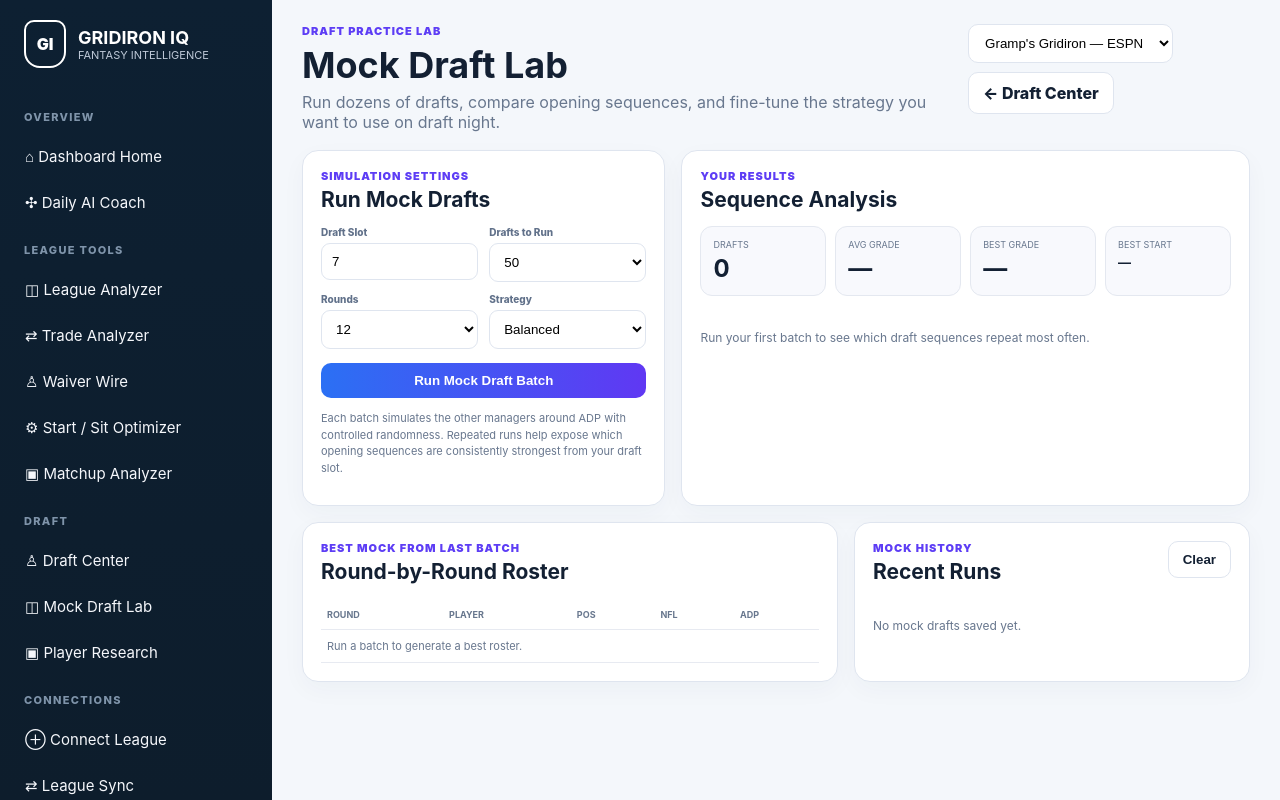
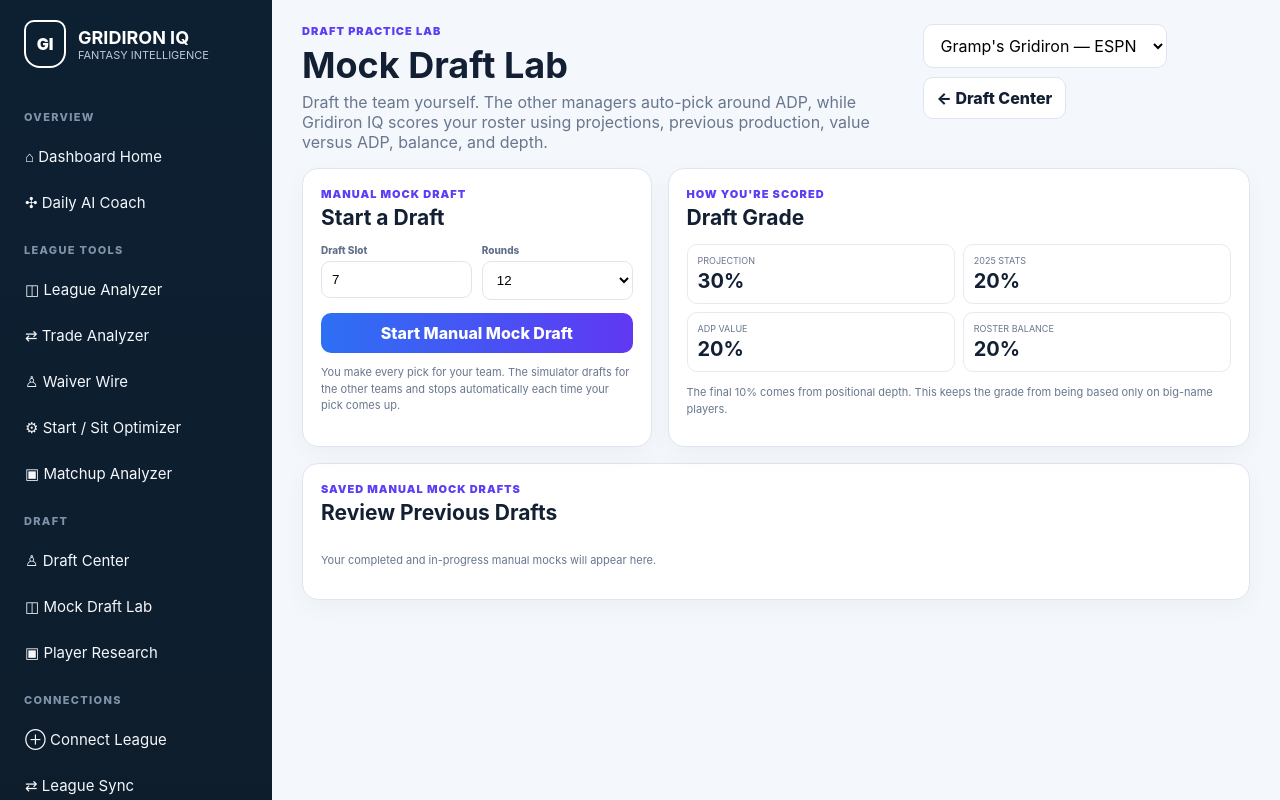
Before and after one commit to cschernika/gridiron-iq-new, a Flask app: page /mock-draft in a window 1280 px wide. Run offline with Flask 3, Linux system fonts and the light colour scheme.

Commit message:
Add files via upload

```diff
--- a/templates/mock_draft.html
+++ b/templates/mock_draft.html
@@ -2,109 +2,130 @@
 {% block title %}Mock Draft Lab | Gridiron IQ{% endblock %}
 {% block body %}
 <style>
-.md-page{--p:#5d3df5;--b:#2477f3;--g:#16a34a;--t:#132033;--m:#68778e;--l:#dfe5ef;color:var(--t)}
-.md-header{display:flex;justify-content:space-between;gap:18px;align-items:flex-start;margin-bottom:18px}
-.md-kicker{color:var(--p);font-size:11px;font-weight:900;letter-spacing:.09em}.md-header h1{font-size:36px;margin:5px 0}.md-header p{margin:0;color:var(--m)}
-.md-actions{display:flex;gap:9px;flex-wrap:wrap}.md-select,.md-input{border:1px solid var(--l);border-radius:10px;background:#fff;padding:10px 12px}
-.md-btn{border:1px solid var(--l);background:#fff;border-radius:10px;padding:10px 14px;font-weight:800;cursor:pointer;text-decoration:none;color:var(--t)}
-.md-btn.primary{border:0;color:#fff;background:linear-gradient(90deg,#2b70f4,#6038f3)}
-.md-grid{display:grid;grid-template-columns:.78fr 1.22fr;gap:16px;margin-bottom:16px}
-.md-card{background:#fff;border:1px solid var(--l);border-radius:16px;padding:18px;box-shadow:0 8px 24px rgba(25,45,75,.035)}
-.md-card h2{font-size:21px;margin:4px 0 14px}.md-form{display:grid;grid-template-columns:1fr 1fr;gap:11px}.md-form label{font-size:10px;color:#61718a;font-weight:800}.md-form input,.md-form select{width:100%;margin-top:5px;border:1px solid var(--l);border-radius:9px;padding:10px;background:#fff}
-.md-run{width:100%;margin-top:14px}.md-note{font-size:11px;color:var(--m);line-height:1.5;margin-top:12px}
-.md-stats{display:grid;grid-template-columns:repeat(4,1fr);gap:9px}.md-stat{background:#f8f9fd;border:1px solid #e4e8f0;border-radius:12px;padding:12px}.md-stat span,.md-stat strong{display:block}.md-stat span{font-size:9px;color:var(--m);text-transform:uppercase}.md-stat strong{font-size:24px;margin-top:4px}
-.md-sequences{margin-top:14px;display:grid;gap:8px}.md-seq{display:grid;grid-template-columns:1fr 70px 55px;gap:8px;align-items:center;border-bottom:1px solid #e8ebf1;padding:8px 0}.md-seq b{font-size:12px}.md-seq span{font-size:11px;color:var(--m)}
-.md-results{display:grid;grid-template-columns:1.15fr .85fr;gap:16px}.md-table{width:100%;border-collapse:collapse}.md-table th,.md-table td{padding:9px 6px;border-bottom:1px solid #e7eaf1;text-align:left;font-size:11px}.md-table th{font-size:9px;color:var(--m)}
-.md-history{display:grid;gap:8px}.md-history-row{display:grid;grid-template-columns:60px 95px 1fr 50px;gap:8px;align-items:center;padding:9px;border:1px solid #e7eaf1;border-radius:9px}.md-history-row span{font-size:11px}.md-grade{display:grid;place-items:center;width:38px;height:28px;border-radius:8px;background:#eaf8ee;color:#158c3b;font-weight:900}
-.md-empty{color:var(--m);font-size:12px;padding:20px 0}
-@media(max-width:950px){.md-grid,.md-results{grid-template-columns:1fr}.md-stats{grid-template-columns:1fr 1fr}}@media(max-width:620px){.md-header{flex-direction:column}.md-form{grid-template-columns:1fr}.md-stats{grid-template-columns:1fr}}
+.ml{--p:#5d3df5;--t:#132033;--m:#68778e;--l:#dfe5ef;--g:#16a34a;--o:#f39a00;--r:#d83a3a;color:var(--t)}
+.ml-head{display:flex;justify-content:space-between;gap:18px;align-items:flex-start;margin-bottom:16px}.ml-k{color:var(--p);font-size:11px;font-weight:900;letter-spacing:.09em}.ml-head h1{font-size:36px;margin:5px 0}.ml-head p{margin:0;color:var(--m);max-width:730px}.ml-actions{display:flex;gap:9px;flex-wrap:wrap}
+.ml-btn,.ml-select,.ml-input{border:1px solid var(--l);background:#fff;border-radius:10px;padding:10px 13px;font:inherit}.ml-btn{font-weight:800;cursor:pointer;text-decoration:none;color:var(--t)}.ml-btn.primary{border:0;color:#fff;background:linear-gradient(90deg,#2d70f4,#6038f3)}
+.ml-grid{display:grid;grid-template-columns:.75fr 1.25fr;gap:16px;margin-bottom:16px}.ml-card{background:#fff;border:1px solid var(--l);border-radius:16px;padding:18px;box-shadow:0 8px 24px rgba(25,45,75,.035)}.ml-card h2{font-size:21px;margin:4px 0 14px}
+.ml-form{display:grid;grid-template-columns:1fr 1fr;gap:10px}.ml-form label{font-size:10px;color:#61718a;font-weight:800}.ml-form input,.ml-form select{width:100%;margin-top:5px;border:1px solid var(--l);border-radius:9px;padding:10px;background:#fff}.ml-full{width:100%;margin-top:13px}.ml-note{font-size:11px;color:var(--m);line-height:1.5}
+.ml-board-layout{display:grid;grid-template-columns:1.5fr .8fr;gap:16px}.ml-player-tools{display:flex;gap:8px;flex-wrap:wrap;margin-bottom:10px}.ml-player-tools input{flex:1;min-width:180px;border:1px solid var(--l);border-radius:9px;padding:9px}.ml-tabs{display:flex;gap:6px;flex-wrap:wrap}.ml-tabs button{border:0;border-radius:999px;padding:7px 10px;background:#f0f3f8;color:#65748a;font-weight:800;cursor:pointer}.ml-tabs button.active{background:var(--p);color:#fff}
+.ml-table-wrap{overflow:auto;max-height:610px}.ml-table{width:100%;border-collapse:collapse;min-width:700px}.ml-table th,.ml-table td{padding:9px 7px;border-bottom:1px solid #e7eaf1;text-align:left;font-size:10px}.ml-table th{font-size:8px;color:var(--m);text-transform:uppercase;position:sticky;top:0;background:#fff}.ml-table tbody tr:hover{background:#f8f9fc}.ml-pick{border:0;border-radius:8px;background:var(--p);color:#fff;padding:7px 9px;font-weight:900;cursor:pointer}.ml-iq{font-weight:900;color:var(--p)}
+.ml-status{background:#f7f8fc;border-radius:12px;padding:13px;margin-bottom:12px}.ml-status span,.ml-status strong{display:block}.ml-status span{font-size:10px;color:var(--m);text-transform:uppercase}.ml-status strong{font-size:22px;margin-top:4px}.ml-grade{display:grid;grid-template-columns:1fr 1fr;gap:8px;margin-bottom:12px}.ml-grade div{border:1px solid #e6eaf1;border-radius:10px;padding:10px}.ml-grade span,.ml-grade strong{display:block}.ml-grade span{font-size:9px;color:var(--m);text-transform:uppercase}.ml-grade strong{font-size:20px;margin-top:3px}
+.ml-roster{width:100%;border-collapse:collapse}.ml-roster th,.ml-roster td{padding:8px 5px;border-bottom:1px solid #e7eaf1;text-align:left;font-size:10px}.ml-roster th{font-size:8px;color:var(--m)}.ml-small{font-size:10px;color:var(--m)}.ml-complete{color:var(--g);font-weight:900}
+.ml-saved{display:grid;gap:8px}.ml-saved-row{display:grid;grid-template-columns:95px 1fr 90px 90px;gap:10px;align-items:center;border:1px solid #e7eaf1;border-radius:10px;padding:10px}.ml-saved-row b,.ml-saved-row span{font-size:11px}.ml-review{color:#3d5fea;font-weight:900;text-decoration:none}.ml-empty{color:var(--m);font-size:11px;padding:14px 0}
+@media(max-width:1000px){.ml-grid,.ml-board-layout{grid-template-columns:1fr}}@media(max-width:620px){.ml-head{flex-direction:column}.ml-form{grid-template-columns:1fr}.ml-saved-row{grid-template-columns:1fr 1fr}}
 </style>
 
-<div class="md-page">
-  <section class="md-header">
-    <div>
-      <div class="md-kicker">DRAFT PRACTICE LAB</div>
-      <h1>Mock Draft Lab</h1>
-      <p>Run dozens of drafts, compare opening sequences, and fine-tune the strategy you want to use on draft night.</p>
-    </div>
-    <div class="md-actions">
-      <select id="md-league" class="md-select">
+<div class="ml">
+  <section class="ml-head">
+    <div><div class="ml-k">DRAFT PRACTICE LAB</div><h1>Mock Draft Lab</h1><p>Draft the team yourself. The other managers auto-pick around ADP, while Gridiron IQ scores your roster using projections, previous production, value versus ADP, balance, and depth.</p></div>
+    <div class="ml-actions">
+      <select id="ml-league" class="ml-select">
         {% for item in draft_leagues %}
         <option value="{{ item.key }}" {% if item.key == active_league_key %}selected{% endif %}>{{ item.name }} — {{ item.platform }}</option>
         {% endfor %}
       </select>
-      <a class="md-btn" href="/draft-center">← Draft Center</a>
+      <a class="ml-btn" href="/draft-center">← Draft Center</a>
     </div>
   </section>
 
-  <section class="md-grid">
-    <article class="md-card">
-      <div class="md-kicker">SIMULATION SETTINGS</div>
-      <h2>Run Mock Drafts</h2>
-      <div class="md-form">
-        <label>Draft Slot<input id="md-slot" type="number" min="1" max="{{ mock_context.teams }}" value="{{ mock_context.draft_slot }}"></label>
-        <label>Drafts to Run<select id="md-runs"><option>10</option><option>25</option><option selected>50</option><option>100</option></select></label>
-        <label>Rounds<select id="md-rounds"><option>10</option><option selected>12</option><option>15</option></select></label>
-        <label>Strategy<select id="md-strategy"><option value="balanced">Balanced</option><option value="hero-rb">Hero RB</option><option value="zero-rb">Zero RB</option><option value="robust-rb">Robust RB</option><option value="late-qb">Late QB</option></select></label>
+  <section id="ml-setup" class="ml-grid">
+    <article class="ml-card">
+      <div class="ml-k">MANUAL MOCK DRAFT</div>
+      <h2>Start a Draft</h2>
+      <div class="ml-form">
+        <label>Draft Slot<input id="ml-slot" type="number" min="1" max="{{ mock_context.teams }}" value="{{ mock_context.draft_slot }}"></label>
+        <label>Rounds<select id="ml-rounds"><option>10</option><option selected>12</option><option>15</option></select></label>
       </div>
-      <button id="md-run" class="md-btn primary md-run">Run Mock Draft Batch</button>
-      <p class="md-note">Each batch simulates the other managers around ADP with controlled randomness. Repeated runs help expose which opening sequences are consistently strongest from your draft slot.</p>
+      <button id="ml-start" class="ml-btn primary ml-full">Start Manual Mock Draft</button>
+      <p class="ml-note">You make every pick for your team. The simulator drafts for the other teams and stops automatically each time your pick comes up.</p>
     </article>
 
-    <article class="md-card">
-      <div class="md-kicker">YOUR RESULTS</div>
-      <h2>Sequence Analysis</h2>
-      <div class="md-stats">
-        <div class="md-stat"><span>Drafts</span><strong id="md-stat-runs">{{ mock_summary.runs or 0 }}</strong></div>
-        <div class="md-stat"><span>Avg Grade</span><strong id="md-stat-avg">{{ mock_summary.average_score or "—" }}</strong></div>
-        <div class="md-stat"><span>Best Grade</span><strong id="md-stat-best">{{ mock_summary.best_score or "—" }}</strong></div>
-        <div class="md-stat"><span>Best Start</span><strong id="md-stat-seq" style="font-size:13px">{{ mock_summary.best_sequence or "—" }}</strong></div>
+    <article class="ml-card">
+      <div class="ml-k">HOW YOU'RE SCORED</div>
+      <h2>Draft Grade</h2>
+      <div class="ml-grade">
+        <div><span>Projection</span><strong>30%</strong></div>
+        <div><span>2025 Stats</span><strong>20%</strong></div>
+        <div><span>ADP Value</span><strong>20%</strong></div>
+        <div><span>Roster Balance</span><strong>20%</strong></div>
       </div>
-      <div id="md-sequences" class="md-sequences">
-        {% if mock_summary.top_sequences %}
-          {% for s in mock_summary.top_sequences %}
-          <div class="md-seq"><b>{{ s.sequence }}</b><span>{{ s.count }} drafts</span><span>{{ s.percent }}%</span></div>
-          {% endfor %}
-        {% else %}
-          <div class="md-empty">Run your first batch to see which draft sequences repeat most often.</div>
-        {% endif %}
-      </div>
+      <p class="ml-note">The final 10% comes from positional depth. This keeps the grade from being based only on big-name players.</p>
     </article>
   </section>
 
-  <section class="md-results">
-    <article class="md-card">
-      <div class="md-kicker">BEST MOCK FROM LAST BATCH</div>
-      <h2>Round-by-Round Roster</h2>
-      <table class="md-table">
-        <thead><tr><th>ROUND</th><th>PLAYER</th><th>POS</th><th>NFL</th><th>ADP</th></tr></thead>
-        <tbody id="md-roster-body">
-          <tr><td colspan="5" class="md-empty">Run a batch to generate a best roster.</td></tr>
-        </tbody>
+  <section id="ml-live" class="ml-board-layout" style="display:none">
+    <article class="ml-card">
+      <div class="ml-player-tools">
+        <input id="ml-search" placeholder="Search available players...">
+        <div id="ml-tabs" class="ml-tabs">
+          <button class="active" data-pos="">All</button><button data-pos="QB">QB</button><button data-pos="RB">RB</button><button data-pos="WR">WR</button><button data-pos="TE">TE</button>
+        </div>
+      </div>
+
+      <div class="ml-table-wrap">
+        <table class="ml-table">
+          <thead><tr><th>Rank</th><th>Player</th><th>Pos</th><th>NFL</th><th>ADP</th><th>Proj</th><th>Pick Score</th><th></th></tr></thead>
+          <tbody id="ml-player-body"></tbody>
         </table>
+      </div>
     </article>
 
-    <article class="md-card">
-      <div style="display:flex;justify-content:space-between;gap:10px;align-items:flex-start">
-        <div><div class="md-kicker">MOCK HISTORY</div><h2>Recent Runs</h2></div>
-        <button id="md-reset" class="md-btn">Clear</button>
+    <aside class="ml-card">
+      <div class="ml-status">
+        <span>Current Pick</span>
+        <strong id="ml-current-pick">—</strong>
+        <small id="ml-current-label" class="ml-small"></small>
       </div>
-      <div id="md-history" class="md-history">
-        {% if mock_history %}
-          {% for h in mock_history %}
-          <div class="md-history-row"><span>Slot {{ h.draft_slot }}</span><span>{{ h.strategy }}</span><span>{{ h.sequence }}</span><span class="md-grade">{{ h.score }}</span></div>
+
+      <div class="ml-grade">
+        <div><span>Overall Grade</span><strong id="ml-grade-overall">—</strong></div>
+        <div><span>Proj Points</span><strong id="ml-grade-projpts">—</strong></div>
+        <div><span>Projection</span><strong id="ml-grade-proj">—</strong></div>
+        <div><span>ADP Value</span><strong id="ml-grade-value">—</strong></div>
+        <div><span>Balance</span><strong id="ml-grade-balance">—</strong></div>
+        <div><span>Depth</span><strong id="ml-grade-depth">—</strong></div>
+      </div>
+
+      <button id="ml-undo" class="ml-btn ml-full">Undo Last Pick</button>
+
+      <h3>Your Roster</h3>
+      <table class="ml-roster">
+        <thead><tr><th>Rd</th><th>Player</th><th>Pos</th><th>ADP</th></tr></thead>
+        <tbody id="ml-roster-body"></tbody>
+      </table>
+
+      <div id="ml-complete-actions" style="display:none">
+        <p id="ml-summary" class="ml-note ml-complete"></p>
+        <a id="ml-review-link" class="ml-btn primary ml-full" href="#">Review This Draft</a>
+      </div>
+    </aside>
+  </section>
+
+  <section class="ml-card" style="margin-top:16px">
+    <div class="ml-k">SAVED MANUAL MOCK DRAFTS</div>
+    <h2>Review Previous Drafts</h2>
+    <div class="ml-saved">
+      {% if manual_mocks %}
+        {% for m in manual_mocks %}
+        <div class="ml-saved-row">
+          <b>{{ m.league_name }}</b>
+          <span>Slot {{ m.draft_slot }} · {{ m.rounds }} rounds · {{ m.status }}</span>
+          <span>Grade {{ (m.grade or {}).get('overall','—') }}</span>
+          <a class="ml-review" href="/mock-draft/review/{{ m.id }}">Review →</a>
+        </div>
         {% endfor %}
       {% else %}
-          <div class="md-empty">No mock drafts saved yet.</div>
+        <div class="ml-empty">Your completed and in-progress manual mocks will appear here.</div>
       {% endif %}
     </div>
-    </article>
   </section>
 </div>
 
 <script>
 (() => {
   const $ = id => document.getElementById(id);
+  let mockId = null, activePos = "", currentAvailable = [];
+
   async function api(url, options={}){
     const r = await fetch(url,{headers:{"Content-Type":"application/json"},...options});
     const d = await r.json().catch(()=>({}));
@@ -112,55 +133,105 @@
     return d;
   }
 
-  $("md-league")?.addEventListener("change",()=> {
-    location.href = `/mock-draft?league=${encodeURIComponent($("md-league").value)}`;
+  $("ml-league").addEventListener("change",()=>location.href=`/mock-draft?league=${encodeURIComponent($("ml-league").value)}`);
+
+  $("ml-start").addEventListener("click", async () => {
+    const d = await api("/api/mock-draft/manual/start",{
+      method:"POST",
+      body:JSON.stringify({
+        league_key:$("ml-league").value,
+        draft_slot:Number($("ml-slot").value),
+        rounds:Number($("ml-rounds").value)
+      })
+    });
+    mockId = d.mock.id;
+    $("ml-setup").style.display = "none";
+    $("ml-live").style.display = "grid";
+    await refresh();
   });
 
-  $("md-run")?.addEventListener("click", async () => {
-    const btn = $("md-run");
-    btn.textContent = "Running Mock Drafts...";
+  async function refresh(){
+    const d = await api(`/api/mock-draft/manual/${mockId}`);
+    currentAvailable = d.available || [];
+    renderPlayers();
+    renderRoster(d.roster || []);
+    renderGrade(d.grade || {});
+
+    if(d.current_pick){
+      $("ml-current-pick").textContent = `${d.current_pick.round}.${String(d.current_pick.slot).padStart(2,"0")} · #${d.current_pick.overall}`;
+      $("ml-current-label").textContent = "Your pick";
+    }else{
+      $("ml-current-pick").textContent = "Draft Complete";
+      $("ml-current-label").textContent = "";
+    }
+
+    if(d.mock.status === "complete"){
+      $("ml-complete-actions").style.display = "block";
+      $("ml-summary").textContent = d.grade.summary || "Draft complete.";
+      $("ml-review-link").href = `/mock-draft/review/${mockId}`;
+      document.querySelectorAll(".ml-pick").forEach(b=>b.disabled=true);
+    }
+  }
+
+  function renderPlayers(){
+    const q = ($("ml-search").value || "").toLowerCase();
+    const rows = currentAvailable.filter(p =>
+      (!q || p.name.toLowerCase().includes(q)) &&
+      (!activePos || p.pos === activePos)
+    );
+
+    $("ml-player-body").innerHTML = rows.slice(0,150).map(p=>`
+      <tr>
+        <td>${p.rank}</td><td><b>${p.name}</b></td><td>${p.pos}</td><td>${p.team}</td>
+        <td>${p.adp}</td><td>${p.projection}</td><td class="ml-iq">${p.pick_score}</td>
+        <td><button class="ml-pick" data-player="${p.name.replace(/"/g,'&quot;')}">Draft</button></td>
+      </tr>`).join("");
+
+    document.querySelectorAll(".ml-pick").forEach(btn=>btn.addEventListener("click",async()=>{
       btn.disabled = true;
       try{
-      const d = await api("/api/mock-draft/run",{
+        await api(`/api/mock-draft/manual/${mockId}/pick`,{
           method:"POST",
-        body:JSON.stringify({
-          league_key:$("md-league").value,
-          draft_slot:Number($("md-slot").value),
-          runs:Number($("md-runs").value),
-          rounds:Number($("md-rounds").value),
-          strategy:$("md-strategy").value
-        })
+          body:JSON.stringify({player:btn.dataset.player})
         });
-
-      $("md-stat-runs").textContent = d.summary.runs;
-      $("md-stat-avg").textContent = d.summary.average_score;
-      $("md-stat-best").textContent = d.summary.best_score;
-      $("md-stat-seq").textContent = d.summary.best_sequence;
-
-      $("md-sequences").innerHTML = d.summary.top_sequences
-        .map(s=>`<div class="md-seq"><b>${s.sequence}</b><span>${s.count} drafts</span><span>${s.percent}%</span></div>`)
-        .join("");
-
-      $("md-roster-body").innerHTML = d.best.roster
-        .map(p=>`<tr><td>${p.round}</td><td><b>${p.name}</b></td><td>${p.pos}</td><td>${p.team}</td><td>${p.adp}</td></tr>`)
-        .join("");
-
-      const hist = await api("/api/mock-draft/history");
-      $("md-history").innerHTML = hist.history.slice(-20).reverse()
-        .map(h=>`<div class="md-history-row"><span>Slot ${h.draft_slot}</span><span>${h.strategy}</span><span>${h.sequence}</span><span class="md-grade">${h.score}</span></div>`)
-        .join("");
-    }catch(err){
-      alert(err.message);
-    }finally{
-      btn.textContent = "Run Mock Draft Batch";
+        await refresh();
+      }catch(e){
+        alert(e.message);
         btn.disabled = false;
       }
-  });
+    }));
+  }
 
-  $("md-reset")?.addEventListener("click", async () => {
-    if(!confirm("Clear all saved mock draft history?")) return;
-    await api("/api/mock-draft/reset",{method:"POST",body:"{}"});
-    location.reload();
+  function renderRoster(roster){
+    $("ml-roster-body").innerHTML = roster.map(p=>`
+      <tr><td>${p.round}</td><td><b>${p.name}</b></td><td>${p.pos}</td><td>${p.adp}</td></tr>
+    `).join("") || `<tr><td colspan="4">No picks yet.</td></tr>`;
+  }
+
+  function renderGrade(g){
+    $("ml-grade-overall").textContent = g.overall || "—";
+    $("ml-grade-projpts").textContent = g.projected_points || "—";
+    $("ml-grade-proj").textContent = g.projection_score || "—";
+    $("ml-grade-value").textContent = g.value_score || "—";
+    $("ml-grade-balance").textContent = g.balance_score || "—";
+    $("ml-grade-depth").textContent = g.depth_score || "—";
+  }
+
+  $("ml-search").addEventListener("input",renderPlayers);
+  document.querySelectorAll("#ml-tabs button").forEach(btn=>btn.addEventListener("click",()=>{
+    document.querySelectorAll("#ml-tabs button").forEach(x=>x.classList.remove("active"));
+    btn.classList.add("active");
+    activePos = btn.dataset.pos;
+    renderPlayers();
+  }));
+
+  $("ml-undo").addEventListener("click",async()=>{
+    if(!mockId) return;
+    try{
+      await api(`/api/mock-draft/manual/${mockId}/undo`,{method:"POST",body:"{}"});
+      $("ml-complete-actions").style.display = "none";
+      await refresh();
+    }catch(e){ alert(e.message); }
   });
 })();
 </script>
```
Also changed, not shown: templates/mock_draft_review.html (added, +14 -0 lines). Lines whose indentation alone changed are shown as unchanged.
